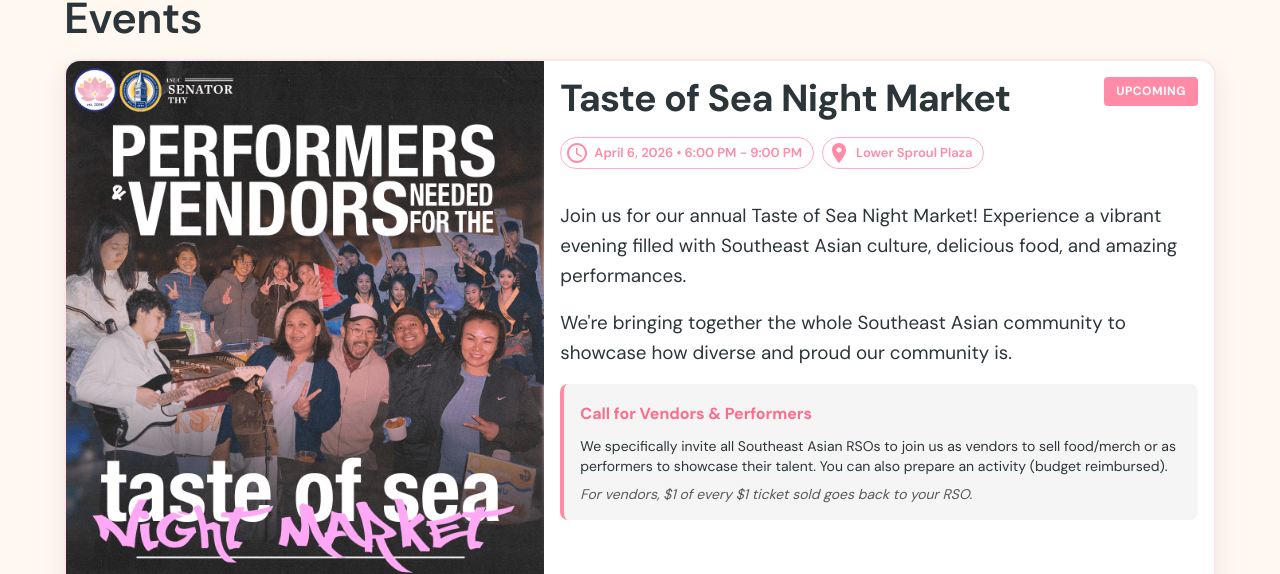
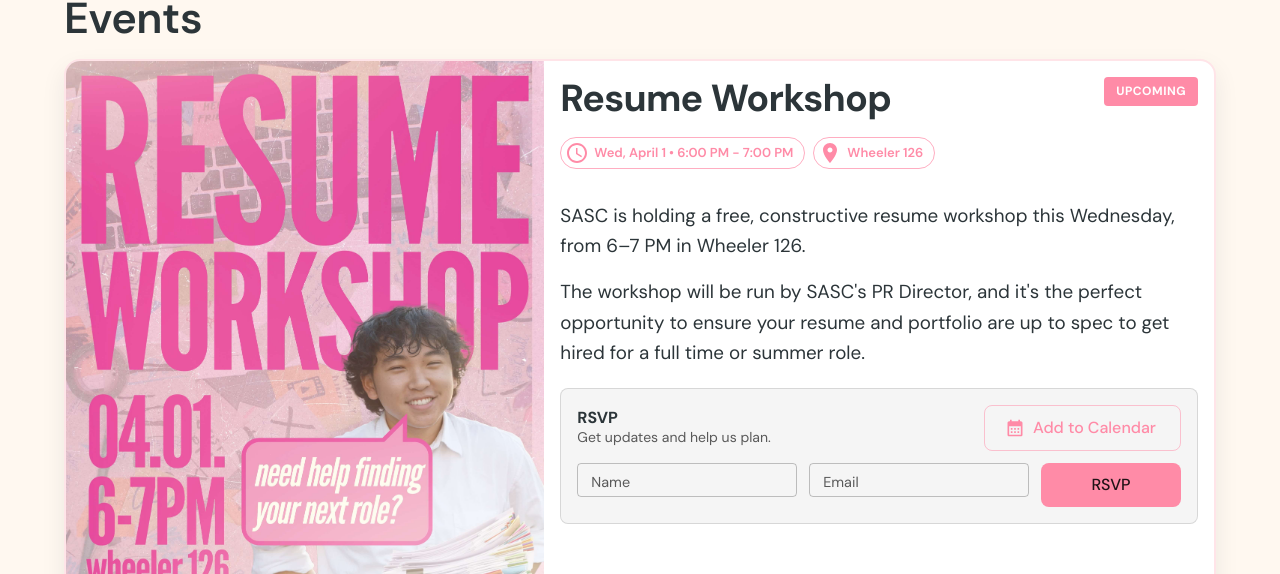
Before and after one commit to khoaang/ucbsasc, a React (Vite) app: page /events in a window 1280 px wide. Shown: the part 136-710 px from the top of the page. Built offline with nearby package versions, Linux system fonts and the light colour scheme; no server answers.

Commit message:
add Resume Workshop to upcoming events list

```diff
--- /dev/null
+++ b/src/components/events/ResumeWorkshop.tsx
@@ -0,0 +1,201 @@
+import { Button, Stack, Typography, Box, Chip, TextField, Alert } from '@mui/material';
+import CalendarMonthIcon from '@mui/icons-material/CalendarMonth';
+import LocationOnIcon from '@mui/icons-material/LocationOn';
+import AccessTimeIcon from '@mui/icons-material/AccessTime';
+import { useState } from 'react';
+import { addEventRsvp } from '../../firebase/rsvps';
+import { auth } from '../../firebase/config';
+import { signInAnonymously } from 'firebase/auth';
+import EventCard from './EventCard';
+
+const ResumeWorkshop = () => {
+  const isPast = false;
+  const title = 'Resume Workshop';
+  const details =
+    "SASC is holding a free, constructive resume workshop run by our PR Director. It's the perfect opportunity to make sure your resume and portfolio are ready for summer internships or full-time roles.";
+  const location = 'Wheeler 126, UC Berkeley';
+  // April 1, 2026 6:00 PM - 7:00 PM PDT
+  const gcalUrl =
+    'https://calendar.google.com/calendar/render?action=TEMPLATE&text=' +
+    encodeURIComponent(title) +
+    '&dates=20260402T010000Z/20260402T020000Z&details=' +
+    encodeURIComponent(details) +
+    '&location=' +
+    encodeURIComponent(location);
+
+  const [name, setName] = useState('');
+  const [email, setEmail] = useState('');
+  const [submitting, setSubmitting] = useState(false);
+  const [success, setSuccess] = useState<string | null>(null);
+  const [error, setError] = useState<string | null>(null);
+  const isFirebaseConfigured = Boolean(
+    import.meta.env.VITE_FIREBASE_API_KEY &&
+      import.meta.env.VITE_FIREBASE_PROJECT_ID &&
+      import.meta.env.VITE_FIREBASE_APP_ID
+  );
+
+  const handleSubmit = async (e: React.FormEvent) => {
+    e.preventDefault();
+    setError(null);
+    setSuccess(null);
+    if (!name.trim() || !email.trim()) {
+      setError('Please enter your name and email.');
+      return;
+    }
+    try {
+      setSubmitting(true);
+      if (!auth.currentUser) {
+        try {
+          await signInAnonymously(auth);
+        } catch (authErr: any) {
+          console.error('Anonymous auth failed:', authErr?.code, authErr?.message, authErr);
+        }
+      }
+      await addEventRsvp('resume-workshop-2026-04-01', name.trim(), email.trim());
+      setSuccess('Thanks! Your RSVP has been received.');
+      setName('');
+      setEmail('');
+    } catch (err: any) {
+      console.error('RSVP submit failed:', err?.code, err?.message, err);
+      setError(`${err?.code || 'Error'}: ${err?.message || 'Something went wrong. Please try again.'}`);
+    } finally {
+      setSubmitting(false);
+    }
+  };
+
+  return (
+    <EventCard
+      statusLabel="UPCOMING"
+      statusBgColor="primary.main"
+      borderColor="primary.light"
+      minMediaHeight={520}
+      maxMediaHeight={640}
+      image={{
+        src: '/resume-workshop.jpeg',
+        alt: 'Resume Workshop flyer',
+        sx: { objectPosition: 'center' },
+      }}
+    >
+      <Box sx={{ display: 'flex', flexDirection: 'column', height: '100%', justifyContent: 'space-between' }}>
+        <Box>
+          <Typography variant="h3" component="h2" sx={{ mb: 2, fontWeight: 800, letterSpacing: '-0.02em' }}>
+            {title}
+          </Typography>
+
+          <Stack direction="row" spacing={1} sx={{ mb: 3 }} flexWrap="wrap" useFlexGap>
+            <Chip
+              icon={<AccessTimeIcon />}
+              label="Wed, April 1 • 6:00 PM - 7:00 PM"
+              color="primary"
+              variant="outlined"
+              sx={{ mb: 1 }}
+            />
+            <Chip
+              icon={<LocationOnIcon />}
+              label="Wheeler 126"
+              color="primary"
+              variant="outlined"
+              sx={{ mb: 1 }}
+            />
+          </Stack>
+
+          <Typography variant="body1" sx={{ mb: 2, fontSize: '1.1rem', lineHeight: 1.6 }}>
+            SASC is holding a free, constructive resume workshop this Wednesday, from 6–7 PM in Wheeler 126.
+          </Typography>
+          <Typography variant="body1" sx={{ mb: 2, lineHeight: 1.6 }}>
+            The workshop will be run by SASC&apos;s PR Director, and it&apos;s the perfect opportunity to ensure your resume and portfolio are
+            up to spec to get hired for a full time or summer role.
+          </Typography>
+
+          {!isPast && (
+            <Box
+              sx={{
+                mt: 2.5,
+                p: 2,
+                borderRadius: 2,
+                bgcolor: 'action.hover',
+                border: '1px solid',
+                borderColor: 'divider',
+              }}
+            >
+              <Stack direction={{ xs: 'column', sm: 'row' }} alignItems={{ sm: 'center' }} justifyContent="space-between" spacing={1} sx={{ mb: 1.5 }}>
+                <Box>
+                  <Typography variant="subtitle1" sx={{ fontWeight: 800, lineHeight: 1.2 }}>
+                    RSVP
+                  </Typography>
+                  <Typography variant="body2" color="text.secondary">
+                    Get updates and help us plan.
+                  </Typography>
+                </Box>
+                <Button
+                  variant="outlined"
+                  color="primary"
+                  href={gcalUrl}
+                  target="_blank"
+                  startIcon={<CalendarMonthIcon />}
+                  sx={{ alignSelf: { xs: 'flex-start', sm: 'center' } }}
+                >
+                  Add to Calendar
+                </Button>
+              </Stack>
+
+              {!isFirebaseConfigured && (
+                <Alert severity="warning" sx={{ mb: 1.5 }}>
+                  RSVP temporarily unavailable. Site configuration is incomplete.
+                </Alert>
+              )}
+
+              <Box component="form" onSubmit={handleSubmit}>
+                <Stack direction={{ xs: 'column', sm: 'row' }} spacing={1.5} alignItems="stretch">
+                  <TextField
+                    label="Name"
+                    size="small"
+                    value={name}
+                    onChange={(e) => setName(e.target.value)}
+                    sx={{
+                      flex: 1,
+                      '& .MuiInputBase-input': { py: 0.75, fontSize: '0.95rem' },
+                      '& .MuiInputLabel-root': { fontSize: '0.9rem' },
+                    }}
+                  />
+                  <TextField
+                    label="Email"
+                    type="email"
+                    size="small"
+                    value={email}
+                    onChange={(e) => setEmail(e.target.value)}
+                    sx={{
+                      flex: 1,
+                      '& .MuiInputBase-input': { py: 0.75, fontSize: '0.95rem' },
+                      '& .MuiInputLabel-root': { fontSize: '0.9rem' },
+                    }}
+                  />
+                  <Button
+                    type="submit"
+                    variant="contained"
+                    color="primary"
+                    disabled={submitting || !isFirebaseConfigured}
+                    sx={{ minWidth: { sm: 140 } }}
+                  >
+                    {submitting ? 'Submitting…' : 'RSVP'}
+                  </Button>
+                </Stack>
+              </Box>
+
+              {(success || error) && (
+                <Box sx={{ mt: 1.5 }}>
+                  {success && <Alert severity="success">{success}</Alert>}
+                  {error && <Alert severity="error">{error}</Alert>}
+                </Box>
+              )}
+            </Box>
+          )}
+        </Box>
+
+        <Box sx={{ display: { xs: 'block', sm: 'none' }, mt: 2 }} />
+      </Box>
+    </EventCard>
+  );
+};
+
+export default ResumeWorkshop;
--- a/src/components/events/TasteOfSeaNightMarket.tsx
+++ b/src/components/events/TasteOfSeaNightMarket.tsx
@@ -63,7 +63,6 @@ const TasteOfSeaNightMarket = () => {
                             For vendors, $1 of every $1 ticket sold goes back to your RSO.
                         </Typography>
                     </Box>
-
                 </Box>
 
                 <Stack direction={{ xs: 'column', sm: 'row' }} spacing={2} flexWrap="wrap" useFlexGap>
@@ -92,7 +91,7 @@ const TasteOfSeaNightMarket = () => {
                     <Button
                         variant="text"
                         color="primary"
-                        href="https://calendar.google.com/calendar/render?action=TEMPLATE&text=Taste+of+SEA+Night+Market&dates=20260407T010000Z/20260407T040000Z&details=Join+us+for+an+evening+of+Southeast+Asian+culture,+cuisine,+and+performances!&location=Lower+Sproul+Plaza,+Berkeley,+CA"
+                        href="https://calendar.google.com/calendar/render?action=TEMPLATE&text=Taste%20of%20SEA%20Night%20Market&dates=20260407T010000Z/20260407T040000Z&details=Join%20us%20for%20an%20evening%20of%20Southeast%20Asian%20culture%2C%20cuisine%2C%20and%20performances!&location=Lower%20Sproul%20Plaza%2C%20UC%20Berkeley"
                         target="_blank"
                         startIcon={<CalendarMonthIcon />}
                     >
--- a/src/pages/Events.tsx
+++ b/src/pages/Events.tsx
@@ -14,10 +14,12 @@ import BondingEventPreview from '../components/events/BondingEventPreview';
 import ProfessionalHeadshotsFeb2026 from '../components/events/ProfessionalHeadshotsFeb2026';
 import GameNight from '../components/events/GameNight';
 import TasteOfSeaNightMarket from '../components/events/TasteOfSeaNightMarket';
+import ResumeWorkshop from '../components/events/ResumeWorkshop';
 
 const Events = () => {
   // Define events with dates so we can auto-sort
   const upcomingEvents: { date: Date; key: string; render: () => JSX.Element }[] = [
+    { date: new Date('2026-04-01T18:00:00-07:00'), key: 'resume-workshop-2026-04-01', render: () => <ResumeWorkshop /> },
     { date: new Date('2026-04-06T18:00:00-07:00'), key: 'nightmarket-2026', render: () => <TasteOfSeaNightMarket /> },
   ];
 
```
Also changed, not shown: public/resume-workshop.jpeg (added).
